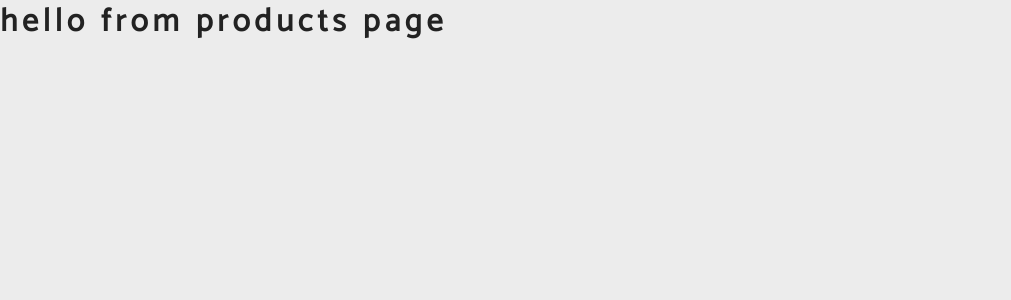
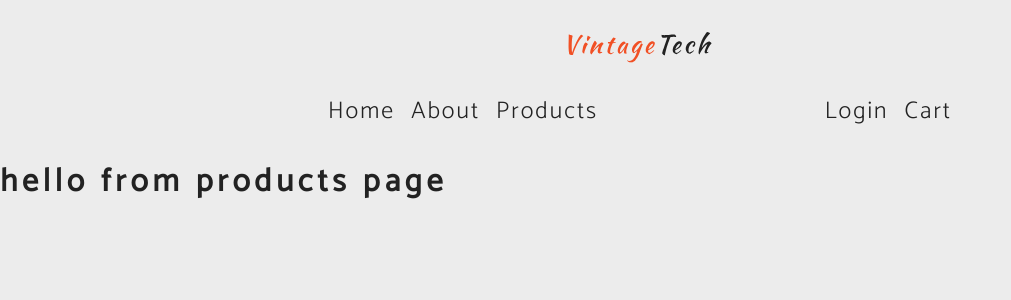
Before and after one commit to IosifDobos/e-commerce-react, a React (Create React App) app: page /products in a window 1280 px wide. Shown: the top 300 px of the page, without its empty margins (0-1011 px from the left). Built offline with nearby package versions, Linux system fonts and the light colour scheme.

Commit message:
App navbar
Added navigation panel to the e-commerce app

```diff
--- a/src/App.js
+++ b/src/App.js
@@ -11,10 +11,13 @@
 import Products from './pages/Products';
 import ProductDetails from './pages/ProductDetails';
 
-//components
+// components
+import Header from './components/Header';
+
 export default function App() {
   return (
     <Router>
+      <Header />
       <Switch>
         <Route exact path="/">
           <Home />
--- a/src/components/Header.js
+++ b/src/components/Header.js
@@ -1,5 +1,37 @@
 import React from "react";
+import { Link } from 'react-router-dom';
+
+//assets
+import logo from '../assets/logo.svg'
 
 export default function Header() {
-  return <h1>hello from header</h1>;
+
+  return (
+    <header className="header">
+      <img src={logo} className="logo" alt="Vintage Texh" />
+      <nav>
+        <ul>
+          <div className="">
+            <li>
+              <Link to="/">Home</Link>
+            </li>
+            <li>
+              <Link to="/about">About</Link>
+            </li>
+            <li>
+              <Link to="/products">Products</Link>
+            </li>
+          </div>
+          <div className="">
+            <li>
+              <Link to="/login">Login</Link>
+            </li>
+            <li>
+              <Link to="/cart">Cart</Link>
+            </li>
+          </div>
+        </ul>
+      </nav>
+    </header>
+  )
 }
```
